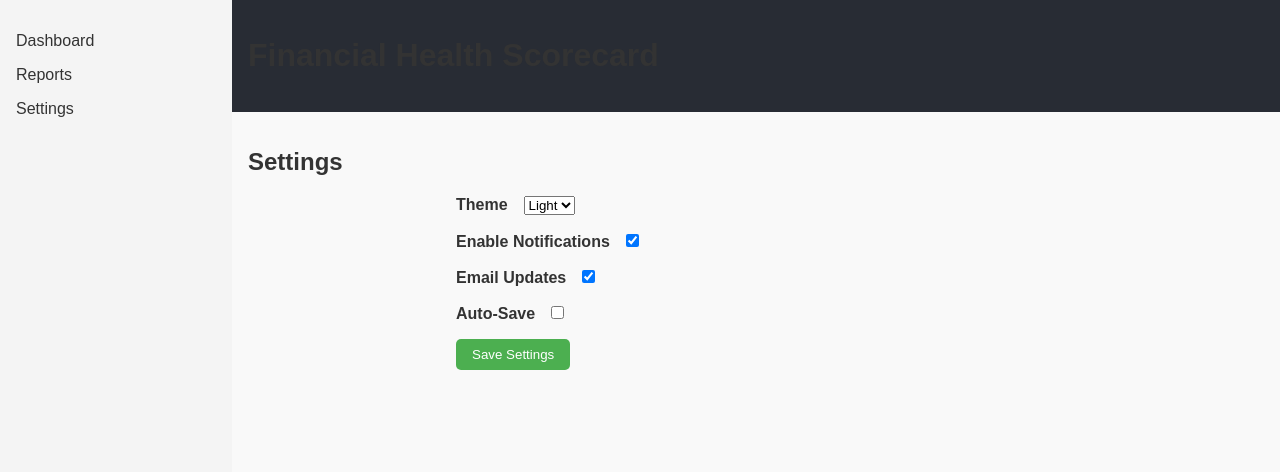
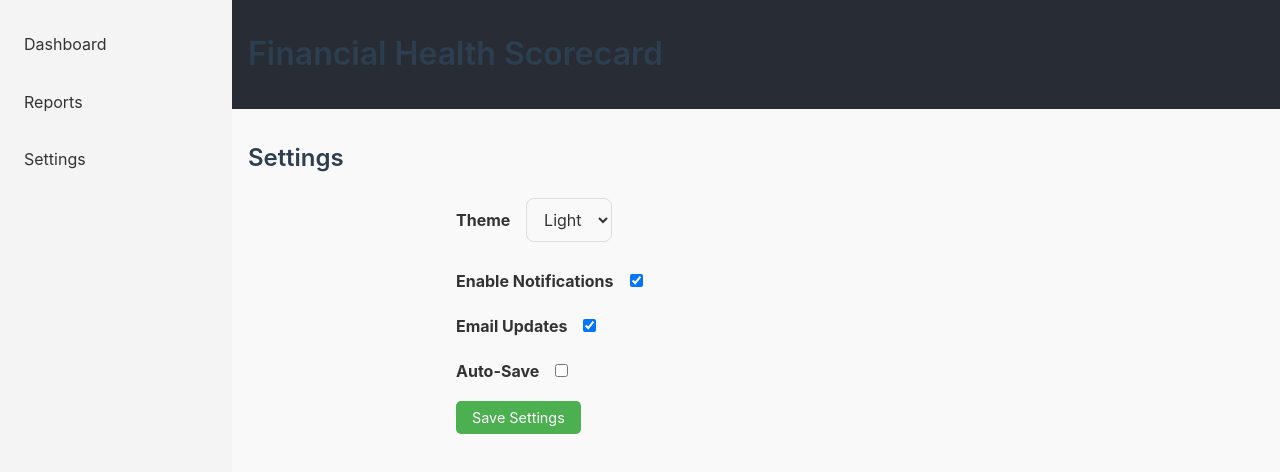
Before and after one commit to Mapacherama/Financial-Health-Scorecard-dashboard-fe, a React (Vite) app in the folder financial-health-scorecard-dashboard-fe/: page /settings in a window 1280 px wide. Shown: the top 472 px of the page. Built offline with nearby package versions, Linux system fonts and the light colour scheme.

Commit message:
Updating global styling and also adding dark mode

```diff
--- a/financial-health-scorecard-dashboard-fe/src/styles/index.css
+++ b/financial-health-scorecard-dashboard-fe/src/styles/index.css
@@ -1,19 +1,126 @@
+/* Global Styles: Minimalistic and Elegant */
+
+/* Base Styles */
 body {
   margin: 0;
-  font-family: Arial, sans-serif;
-  background-color: #f9f9f9;
+  font-family: -apple-system, BlinkMacSystemFont, "Helvetica Neue", Arial, sans-serif;
+  background-color: #f9f9f9; /* Light background for a balanced, natural feel */
+  color: #333; /* Neutral, readable text color */
+  line-height: 1.6; /* Improve readability with balanced spacing */
+  transition: background-color 0.3s, color 0.3s; /* Smooth transitions for theme switching */
 }
 
-h1, h2, h3 {
-  color: #333;
+/* Headings */
+h1, h2, h3, h4, h5, h6 {
+  color: #2c3e50; /* A slightly darker shade for headings */
+  font-weight: 600; /* Medium-bold for emphasis */
+  margin: 1rem 0; /* Consistent spacing */
+  line-height: 1.4; /* Improve readability */
 }
 
+/* Paragraphs */
+p {
+  font-size: 1rem;
+  margin: 0.8rem 0;
+  color: #444; /* Softer color for paragraphs */
+}
+
+/* Lists */
 ul {
   list-style: none;
   padding: 0;
+  margin: 0;
 }
 
 ul li {
   margin: 0.5rem 0;
+  padding: 0.5rem;
+  border-radius: 6px;
+  transition: background-color 0.2s;
   cursor: pointer;
 }
+
+ul li:hover {
+  background-color: rgba(76, 175, 80, 0.1); /* Subtle hover effect for list items */
+}
+
+/* Links */
+a {
+  text-decoration: none;
+  color: #3498db; /* A calming blue for links */
+  transition: color 0.2s;
+}
+
+a:hover {
+  color: #1d6fa5; /* Slightly darker blue on hover */
+}
+
+/* Buttons */
+button {
+  font-family: inherit;
+  padding: 0.6rem 1rem;
+  font-size: 0.9rem;
+  border: none;
+  border-radius: 8px;
+  cursor: pointer;
+  background-color: #4caf50; /* Natural green for positive actions */
+  color: white;
+  transition: background-color 0.3s, transform 0.2s;
+}
+
+button:hover {
+  background-color: #45a049; /* Slightly darker green on hover */
+  transform: translateY(-2px);
+}
+
+button:active {
+  transform: translateY(0);
+}
+
+/* Inputs and Forms */
+input, select, textarea {
+  font-family: inherit;
+  font-size: 1rem;
+  padding: 0.6rem 0.8rem;
+  margin: 0.5rem 0;
+  border: 1px solid #ddd;
+  border-radius: 8px;
+  background-color: #f9f9f9;
+  color: #333;
+  outline: none;
+  transition: border-color 0.2s, background-color 0.2s;
+}
+
+input:focus, select:focus, textarea:focus {
+  border-color: #16a085; /* Natural green for focus */
+  background-color: white;
+}
+
+/* Containers */
+.container {
+  max-width: 1200px;
+  margin: 0 auto;
+  padding: 1.5rem;
+}
+
+/* Dark Mode */
+body.dark {
+  background-color: #121212;
+  color: #e0e0e0;
+}
+
+body.dark h1, body.dark h2, body.dark h3, body.dark h4, body.dark h5, body.dark h6 {
+  color: #ffffff;
+}
+
+body.dark a {
+  color: #58a6ff;
+}
+
+body.dark button {
+  background-color: #37474f;
+}
+
+body.dark button:hover {
+  background-color: #455a64;
+}
```
